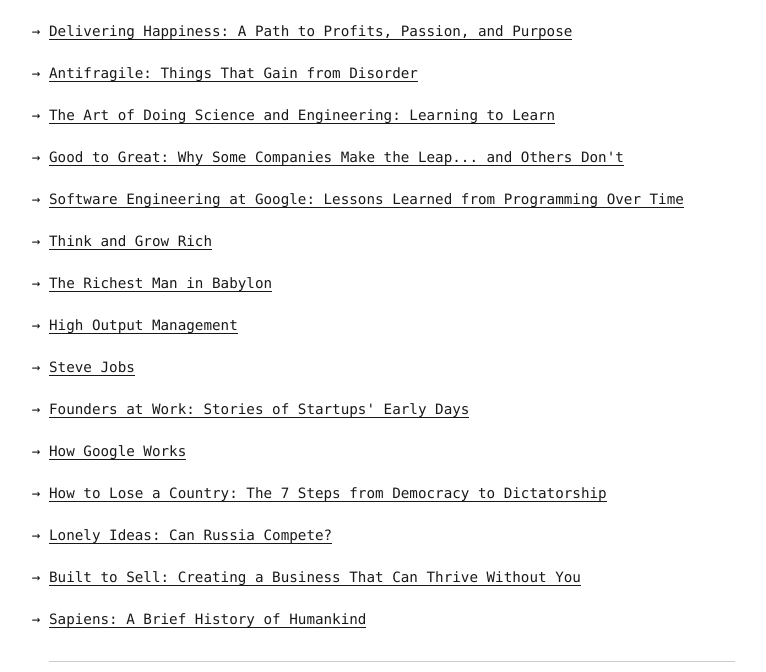
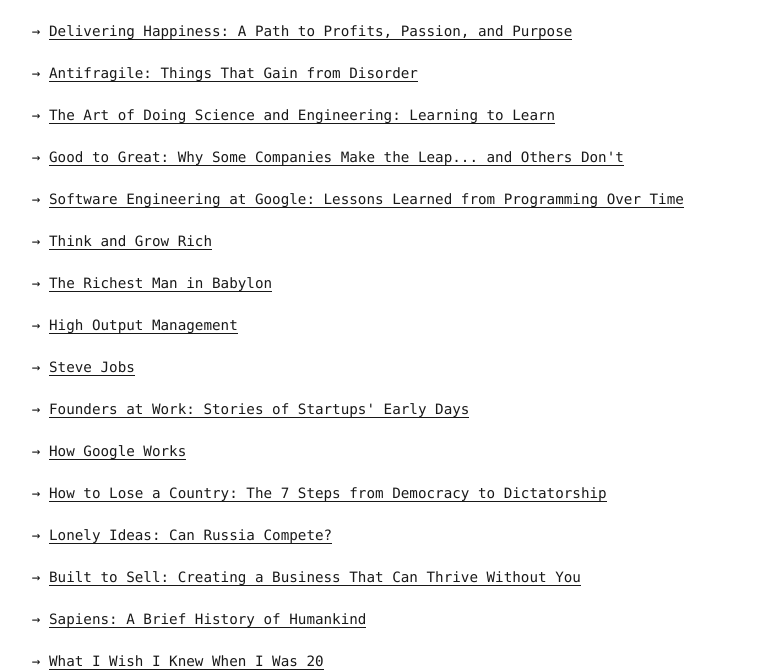
Before and after one commit to zalkar-z/personal-blog, a Gatsby site: page /wishlist/ in a window 1280 px wide. Shown: the part 131-803 px from the top of the page, without its empty margins (248-1014 px from the left). Built offline with nearby package versions, Linux system fonts and the light colour scheme; Gatsby itself is replaced by a stand-in of ours; some packages are replaced by stand-ins of ours.

Commit message:
Update index.md

```diff
--- a/content/blog/wishlist/index.md
+++ b/content/blog/wishlist/index.md
@@ -21,3 +21,4 @@ reviewAvailable: false
 - [Lonely Ideas: Can Russia Compete?](https://www.goodreads.com/book/show/17756294-lonely-ideas)
 - [Built to Sell: Creating a Business That Can Thrive Without You](https://www.goodreads.com/book/show/10075698-built-to-sell)
 - [Sapiens: A Brief History of Humankind](https://www.goodreads.com/book/show/23692271-sapiens?ac=1&from_search=true&qid=pGNhZUTfUs&rank=1)
+- [What I Wish I Knew When I Was 20](https://www.goodreads.com/book/show/6081261-what-i-wish-i-knew-when-i-was-20)
```
